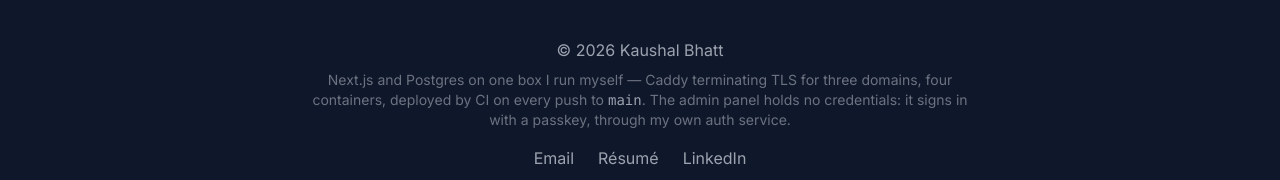
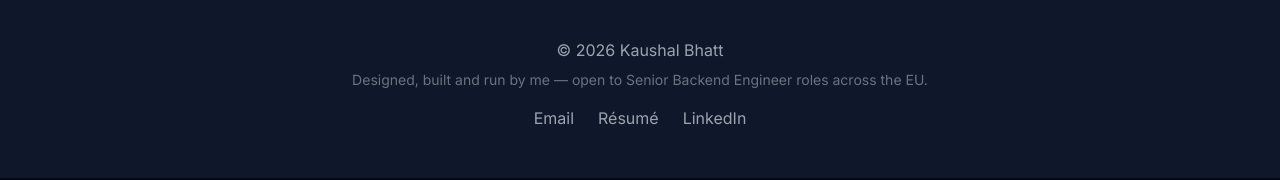
Before and after one commit to kaushal-bhatt/kaushal-portfolio, a Next.js app: page / in a window 1280 px wide. Shown: the part 2357-2537 px from the top of the page. Built offline with nearby package versions, Linux system fonts and the light colour scheme; no server answers; the database is empty.

Commit message:
Cut the footer down to one line

```diff
--- a/app/page.tsx
+++ b/app/page.tsx
@@ -20,18 +20,15 @@ export default function Home() {
           <div className="text-center">
             {/*
               This used to say "Built with Next.js and passion for great
-              software", which every portfolio footer says and which tells a
-              reader nothing. What is actually true here is more interesting and
-              costs the same line.
+              software", which every portfolio footer says. It is not the place
+              for a stack listing either — a footer gets one line, and the one
+              worth spending it on is what the reader should do next.
             */}
             <p className="text-gray-400">
               © {new Date().getFullYear()} Kaushal Bhatt
             </p>
-            <p className="mt-2 text-sm text-gray-500 max-w-2xl mx-auto">
-              Next.js and Postgres on one box I run myself &mdash; Caddy terminating TLS for three
-              domains, four containers, deployed by CI on every push to <code className="text-gray-400">main</code>.
-              The admin panel holds no credentials: it signs in with a passkey, through my own
-              auth service.
+            <p className="mt-2 text-sm text-gray-500">
+              Designed, built and run by me &mdash; open to Senior Backend Engineer roles across the EU.
             </p>
             <div className="flex justify-center space-x-6 mt-4">
               <a
```
